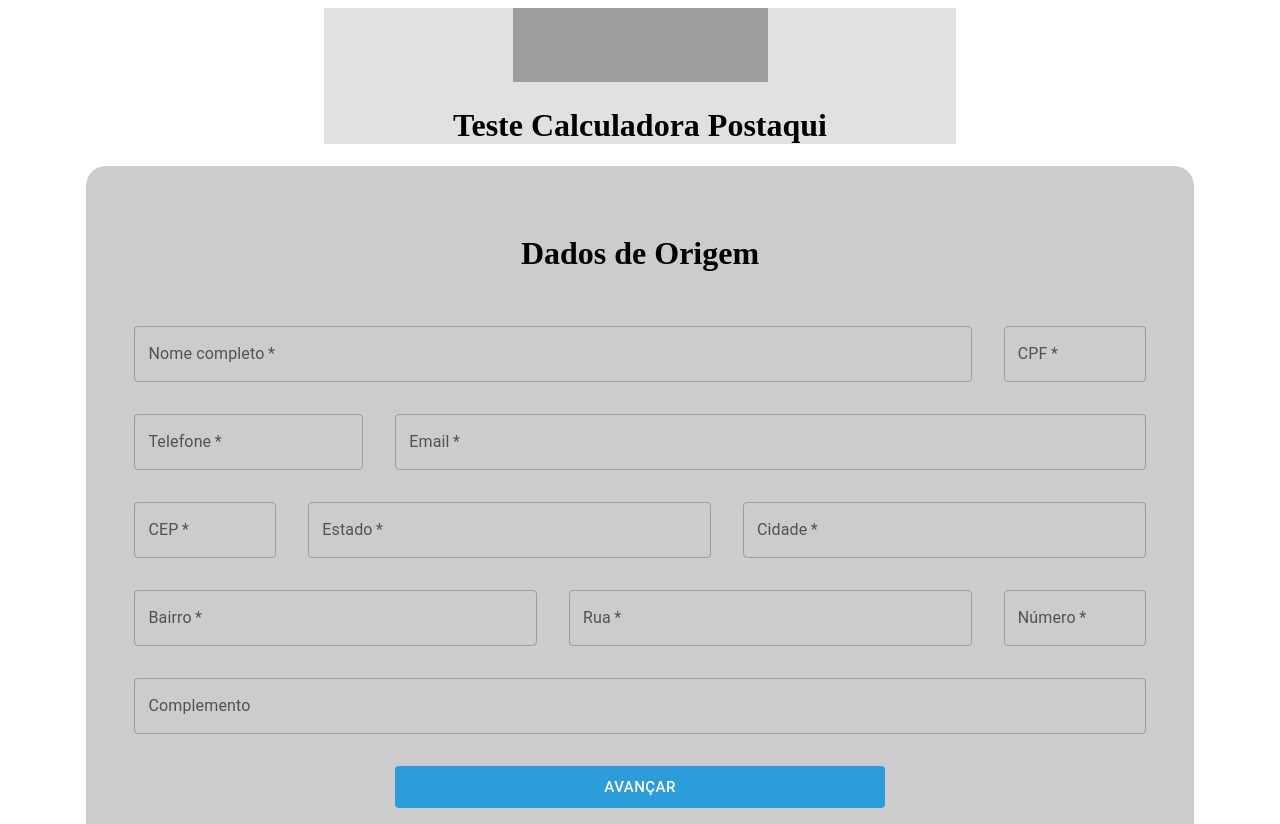
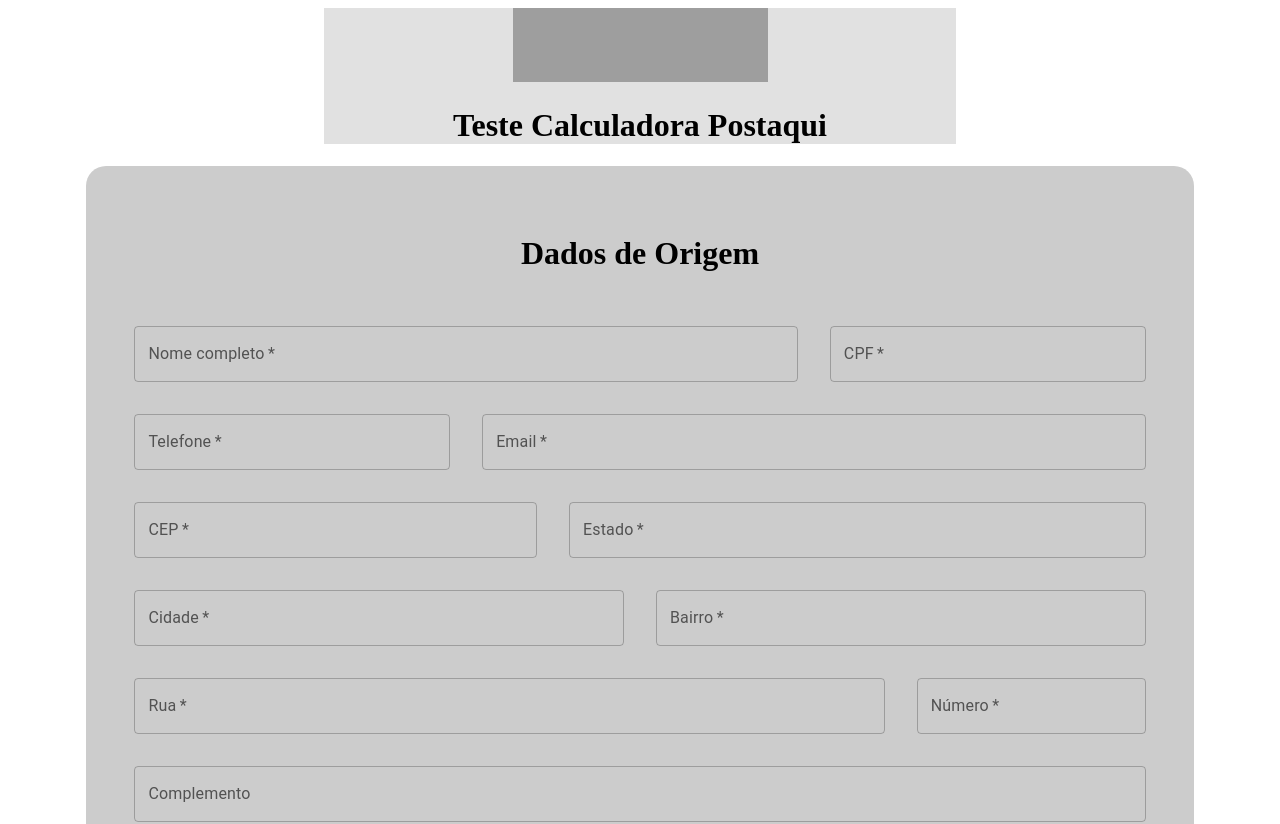
Before and after one commit to JoaoLucasLourenco/Teste_Postaqui, a React (Create React App) app in the folder frontend/: page /home in a window 1280 px wide. Shown: the top 824 px of the page. Built offline with nearby package versions, Linux system fonts and the light colour scheme; grey boxes are pictures that could not be loaded.

Commit message:
fix: responsive md - xl

```diff
--- a/frontend/src/components/form/index.tsx
+++ b/frontend/src/components/form/index.tsx
@@ -46,70 +46,70 @@
                 <Grid item xs={12}>
                     <h1>Dados de Origem</h1>
                 </Grid>
-                <Grid item md={10} sm={12} xs={12}>
+                <Grid item md={8} xl={10} sm={12} xs={12}>
                     <TextField
                     required
                     label="Nome completo"
                     fullWidth
                     />
                 </Grid>
-                <Grid item md={2} sm={12} xs={12}>
+                <Grid item md={4} xl={2} sm={12} xs={12}>
                     <TextField
                     required
                     label="CPF"
                     fullWidth
                     />
                 </Grid>
-                <Grid item md={3} sm={12} xs={12}>
+                <Grid item md={4} xl={3} sm={12} xs={12}>
                     <TextField
                     required
                     label="Telefone"
                     fullWidth
                     />
                 </Grid>
-                <Grid item md={9} sm={12} xs={12}>
+                <Grid item md={8} xl={9} sm={12} xs={12}>
                     <TextField
                     required
                     label="Email"
                     fullWidth
                     />
                 </Grid>
-                <Grid item md={2} sm={12} xs={12}>
+                <Grid item md={5} xl={2} sm={12} xs={12}>
                     <TextField
                     required
                     label="CEP"
                     fullWidth
                     />
                 </Grid>
-                <Grid item md={5} xs={12}>
+                <Grid item md={7} xl={5} xs={12}>
                     <TextField
                     required
                     label="Estado"
                     fullWidth
                     />
                 </Grid>
-                <Grid item md={5} xs={12}>
+                <Grid item md={6} xl={5} xs={12}>
                     <TextField
                     required
                     label="Cidade"
                     fullWidth
                     />
                 </Grid>
-                <Grid item md={5} xs={12}>
+                <Grid item md={6} xl={5} xs={12}>
                     <TextField
                     required
                     label="Bairro"
                     fullWidth
                     />
                 </Grid>
-                <Grid item md={5} xs={12}>
+                <Grid item md={9} xl={5} xs={12}>
                     <TextField
                     required
                     label="Rua"
                     fullWidth
                     />
                 </Grid>
-                <Grid item md={2} xs={12}>
+                <Grid item md={3} xl={2} xs={12}>
                     <TextField
                     required
                     label="Número"
```
